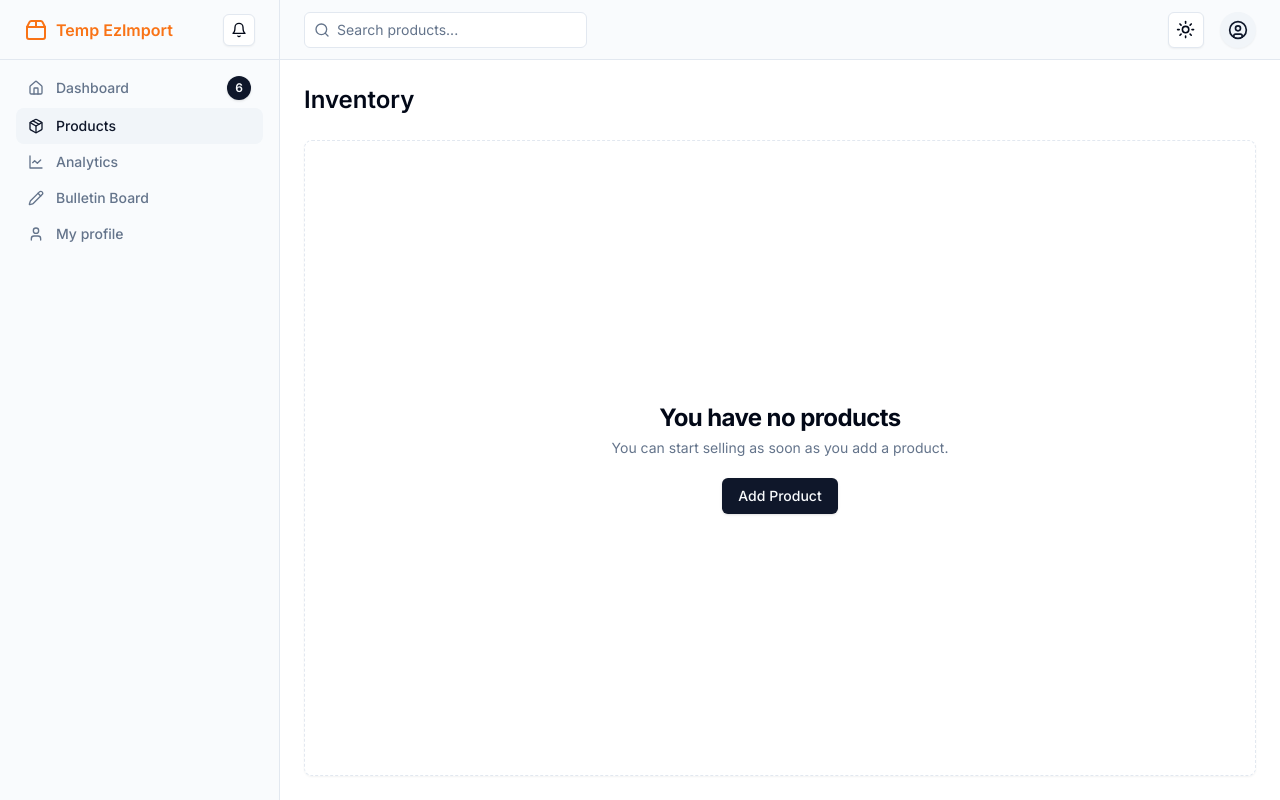
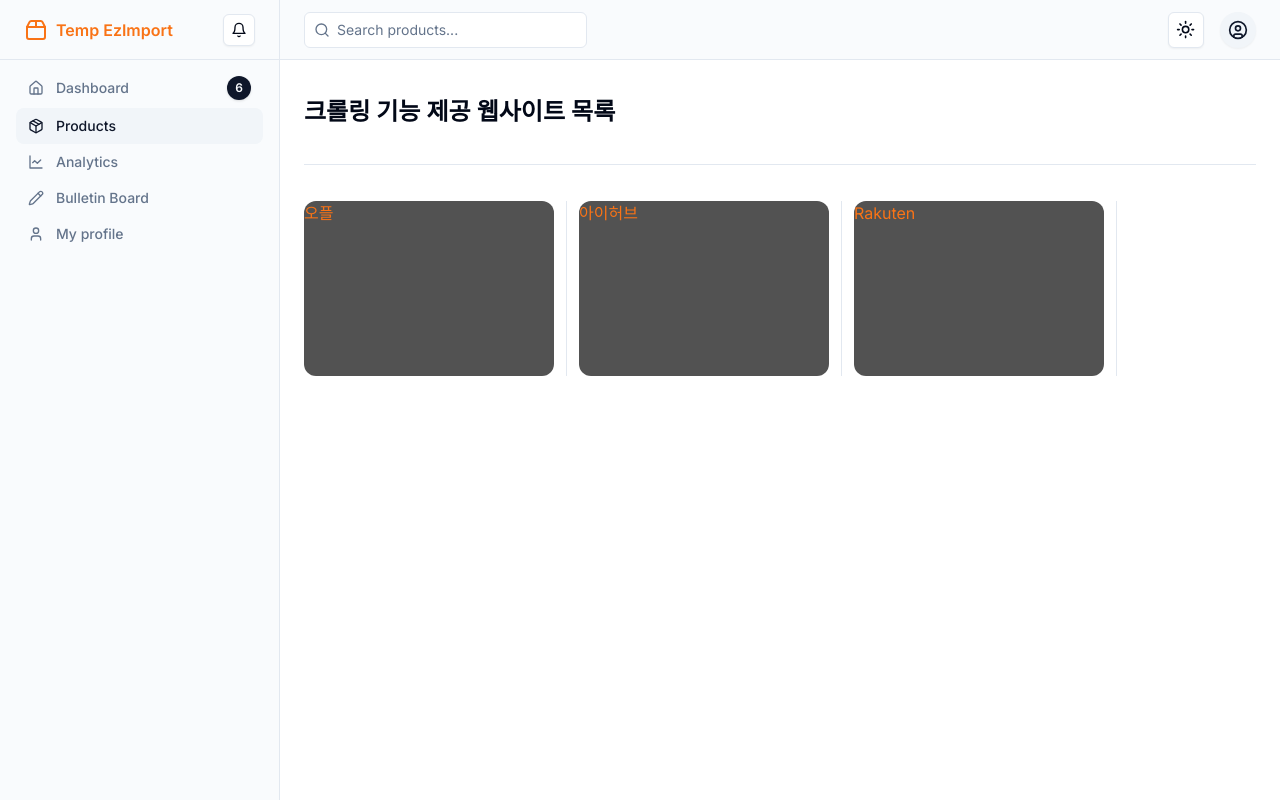
Before and after one commit to LDYWINNER/EZIMPORT, a Next.js app in the folder ezimport-front/: page /products in a window 1280 px wide. Built offline with nearby package versions, Linux system fonts and the light colour scheme.

Commit message:
ADD - products skeleton & crawling website board page

```diff
--- a/ezimport-front/package.json
+++ b/ezimport-front/package.json
@@ -10,12 +10,13 @@
   },
   "dependencies": {
     "@heroicons/react": "^2.1.3",
-    "@prisma/client": "^5.12.1",
+    "@prisma/client": "^5.13.0",
     "@radix-ui/react-avatar": "^1.0.4",
     "@radix-ui/react-checkbox": "^1.0.4",
     "@radix-ui/react-dialog": "^1.0.5",
     "@radix-ui/react-dropdown-menu": "^2.0.6",
     "@radix-ui/react-icons": "^1.3.0",
+    "@radix-ui/react-separator": "^1.0.3",
     "@radix-ui/react-slot": "^1.0.2",
     "@tailwindcss/forms": "^0.5.7",
     "@types/bcrypt": "^5.0.2",
--- /dev/null
+++ b/ezimport-front/src/app/(tabs)/products/loading.tsx
@@ -0,0 +1,25 @@
+import { Skeleton } from "@/components/ui/skeleton";
+import { Separator } from "@/components/ui/separator";
+
+export default function SkeletonCard() {
+  return (
+    <>
+      <div className="flex items-center mt-3">
+        <h1 className="text-lg font-semibold md:text-2xl">
+          크롤링 기능 제공 웹사이트 목록
+        </h1>
+      </div>
+      <Separator className="my-3" />
+      <div className="flex gap-3">
+        {[...Array(3)].map((_, index) => (
+          <>
+            <div key={index}>
+              <Skeleton className="h-[175px] w-[250px] rounded-xl" />
+            </div>
+            <Separator orientation="vertical" />
+          </>
+        ))}
+      </div>
+    </>
+  );
+}
--- a/ezimport-front/src/app/(tabs)/products/page.tsx
+++ b/ezimport-front/src/app/(tabs)/products/page.tsx
@@ -1,24 +1,41 @@
-import { Button } from "@/components/ui/button";
+import Link from "next/link";
+import { Separator } from "@/components/ui/separator";
 
-export default function Products() {
+async function getProducts() {
+  await new Promise((resolve) => setTimeout(resolve, 2000));
+  return boards;
+}
+
+export const boards = [
+  {
+    name: "오플",
+  },
+  { name: "아이허브" },
+  { name: "Rakuten" },
+];
+
+export default async function Products() {
+  const products = await getProducts();
+
   return (
     <>
-      <div className="flex items-center">
-        <h1 className="text-lg font-semibold md:text-2xl">Inventory</h1>
+      <div className="flex items-center mt-3">
+        <h1 className="text-lg font-semibold md:text-2xl">
+          크롤링 기능 제공 웹사이트 목록
+        </h1>
       </div>
-      <div
-        className="flex flex-1 items-center justify-center rounded-lg border border-dashed shadow-sm"
-        x-chunk="dashboard-02-chunk-1"
-      >
-        <div className="flex flex-col items-center gap-1 text-center">
-          <h3 className="text-2xl font-bold tracking-tight">
-            You have no products
-          </h3>
-          <p className="text-sm text-muted-foreground">
-            You can start selling as soon as you add a product.
-          </p>
-          <Button className="mt-4">Add Product</Button>
-        </div>
+      <Separator className="my-3" />
+      <div className="flex gap-3">
+        {boards.map((board, index) => (
+          <>
+            <Link href="" key={index}>
+              <div className="h-[175px] w-[250px] rounded-xl bg-neutral-600">
+                <h3>{board.name}</h3>
+              </div>
+            </Link>
+            <Separator orientation="vertical" />
+          </>
+        ))}
       </div>
     </>
   );
--- /dev/null
+++ b/ezimport-front/src/components/ui/separator.tsx
@@ -0,0 +1,31 @@
+"use client"
+
+import * as React from "react"
+import * as SeparatorPrimitive from "@radix-ui/react-separator"
+
+import { cn } from "@/lib/utils"
+
+const Separator = React.forwardRef<
+  React.ElementRef<typeof SeparatorPrimitive.Root>,
+  React.ComponentPropsWithoutRef<typeof SeparatorPrimitive.Root>
+>(
+  (
+    { className, orientation = "horizontal", decorative = true, ...props },
+    ref
+  ) => (
+    <SeparatorPrimitive.Root
+      ref={ref}
+      decorative={decorative}
+      orientation={orientation}
+      className={cn(
+        "shrink-0 bg-border",
+        orientation === "horizontal" ? "h-[1px] w-full" : "h-full w-[1px]",
+        className
+      )}
+      {...props}
+    />
+  )
+)
+Separator.displayName = SeparatorPrimitive.Root.displayName
+
+export { Separator }
--- /dev/null
+++ b/ezimport-front/src/components/ui/skeleton.tsx
@@ -0,0 +1,15 @@
+import { cn } from "@/lib/utils"
+
+function Skeleton({
+  className,
+  ...props
+}: React.HTMLAttributes<HTMLDivElement>) {
+  return (
+    <div
+      className={cn("animate-pulse rounded-md bg-primary/10", className)}
+      {...props}
+    />
+  )
+}
+
+export { Skeleton }
```
Also changed, not shown: 1 other file (tests, documents, lock files or other folders).
